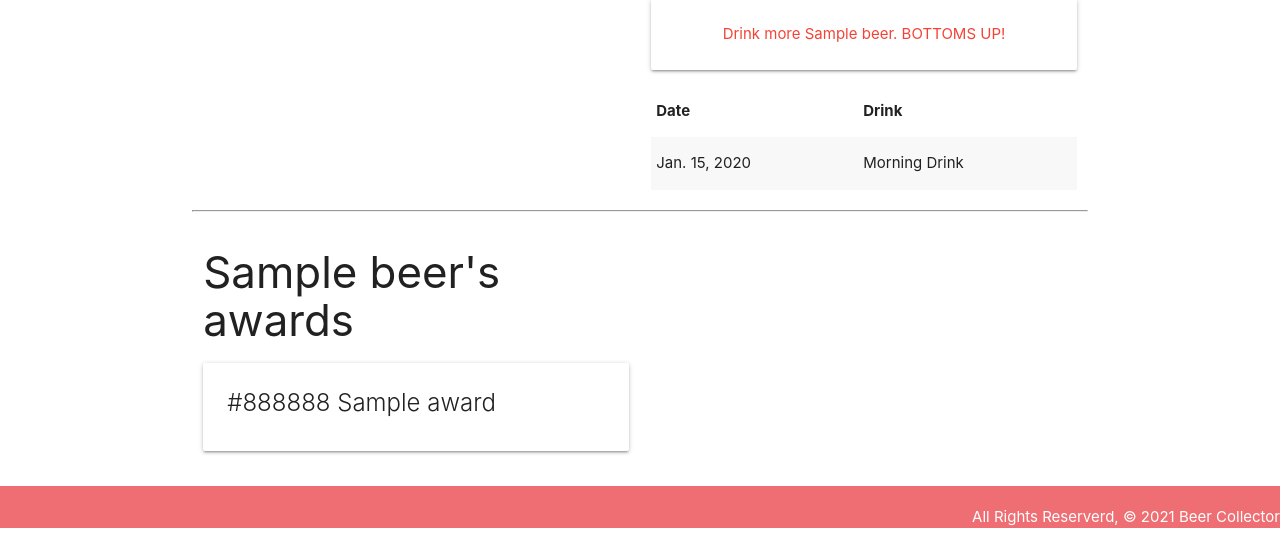
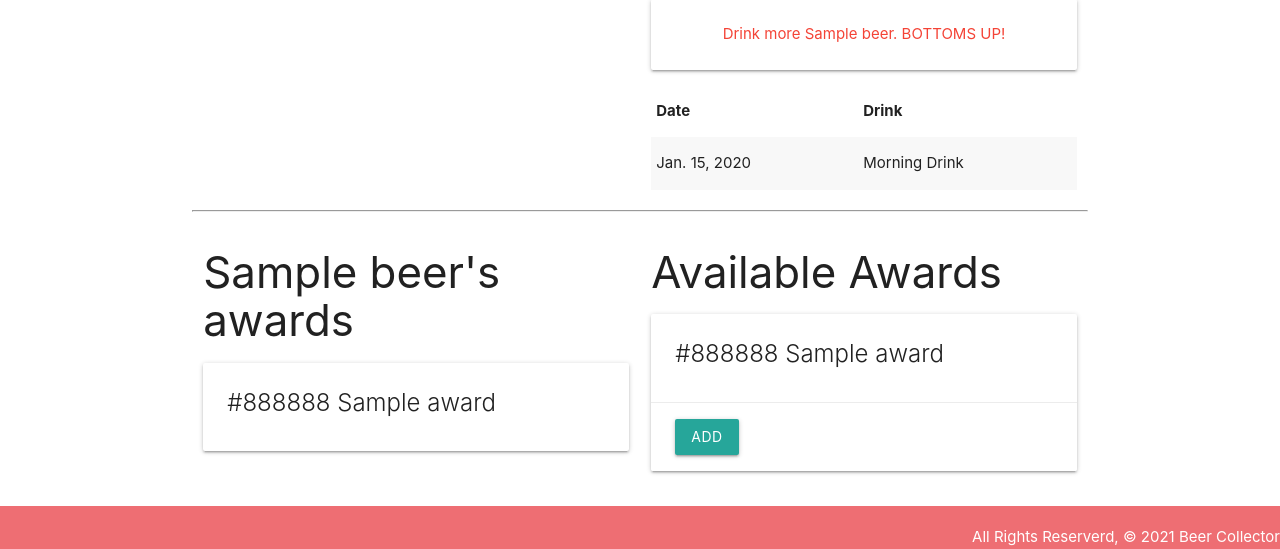
Before and after one commit to breadfan18/beerCollector, a Django app: template main_app/templates/beers/detail.html in a window 1280 px wide. Shown: the part 457-1006 px from the top of the page. Before the commit the page ends 985 px from the top, so only its background shows below. Run offline with Django 3.2, Linux system fonts and the light colour scheme; the template is opened without the code that fills it: values that come from a table or form of the project are taken from there, others are empty; tables that the repository leaves empty hold one stand-in row (values such as "Sample post").

Commit message:
added markup for unassociated awards

```diff
--- a/main_app/templates/beers/detail.html
+++ b/main_app/templates/beers/detail.html
@@ -72,7 +72,30 @@
             <h5>No Awards :(</h5>
         {% endif %}
     </div>
+    <div class="col s6">
+        <h3>Available Awards</h3>
+        {% if awards.count %}
+            {% for award in awards.all %}
+                <div class="card">
+                    <div class="card-content">
+                        <span class="card-title">
+                            <span>{{award.color}} {{award.name}}</span>
+                        </span>
+                    </div>
+                    <div class="card-action">
+                        <form action="" method="POST">
+                            {% csrf_token %}
+                            <button type="submit" class="btn">Add</button>
+                        </form>
+                    </div>
+                </div>
+            {% endfor %}
+        {% else %}
+            <h5>{{ beer.name }} already has all the awards</h5>
+        {% endif %}
+    </div>
 </div>
+
 
 <script>
     // Elements
```
